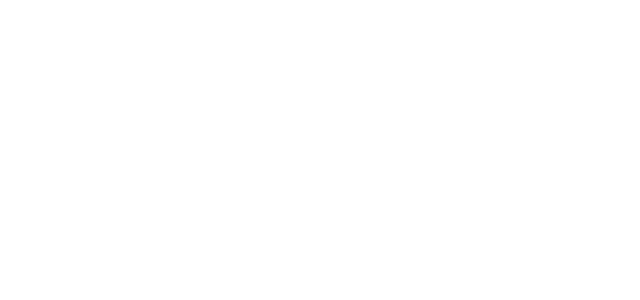
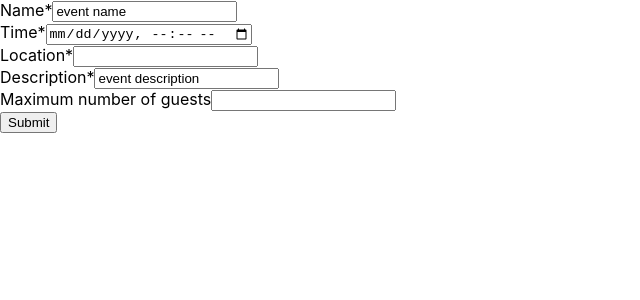
Before and after one commit to MarkGN/dance-pair, a React (Create React App) app: page /new in a window 1280 px wide. Before the commit this address had no page. Shown: the top 300 px of the page, without its empty margins (0-640 px from the left). Built offline with nearby package versions, Linux system fonts and the light colour scheme; the HTML template or start-up script is replaced by a standard one.

Commit message:
create and view events

```diff
--- a/src/App.js
+++ b/src/App.js
@@ -4,14 +4,15 @@ import { lazy } from 'react'; // and Suspense
 import { Route, BrowserRouter as Router, Routes } from "react-router-dom";
 import HomePage from "./HomePage";
 
-const EventDetailsPage = lazy(() => import('./EventDetailsPage.jsx'));
+const Event = lazy(() => import('./Event.jsx'));
+const NewEvent = lazy(() => import('./NewEvent.jsx'));
 
 export default function App() {
   return (
     <Router>
       <Routes>
-        {/* <Route path="/new" element={<NewEventPage />}/> */}
-        <Route path="/event/:eventId" element={({ match }) => <EventDetailsPage eventId={match.params.eventId} />}/>
+        <Route path="/new" element={<NewEvent />}/>
+        <Route path="/event/:id" element={<Event />}/>
         <Route exact path="/" element={<HomePage />}/>
       </Routes>
     </Router>
--- /dev/null
+++ b/src/Event.jsx
@@ -0,0 +1,51 @@
+import axios from 'axios';
+// import { Formik, Form, Field } from 'formik';
+import React, { useState, useEffect } from "react";
+import { useParams } from "react-router-dom";
+// import * as Yup from 'yup';
+
+// const validationSchema = Yup.object().shape({
+//   name: Yup.string().required('Required'),
+//   description: Yup.string().required('Required'),
+// });
+
+/*
+* name
+* time
+* location
+* description
+* ?endTime
+* ?maxGuests
+*/
+
+export default function Event() {
+  const [eventData, setEventData] = useState(null);
+  const { id } = useParams();
+
+  useEffect(() => {
+    async function fetchEventData() {
+      try {
+        const url = "https://us-central1-dance-pair-server-42dc0.cloudfunctions.net/event";
+        console.log(id);
+        const response = await axios.post(url, {"id":id});
+        console.log(response, response.data)
+        setEventData(response.data);
+      } catch (err) {
+        setEventData({name: "Oh no! Error encountered: " + err, location: "The universe!", time: "For all eternity!", description: "Is doomed!"})
+      }
+    }
+    fetchEventData();
+  }, []);
+
+  return (
+    <div>
+      <p>Event page</p>
+      <p>{eventData ? String(eventData.name) : "Loading..."}</p>
+      <p>{eventData ? String(eventData.location) : "Loading..."}</p>
+      <p>{eventData ? String(eventData.time) : "Loading..."}</p>
+      <p>{eventData ? String(eventData.description) : "Loading..."}</p>
+    </div>
+  );
+}
+
+// TODO add registration form
--- a/src/EventDetailsPage.jsx
+++ /dev/null
@@ -1,50 +0,0 @@
-import React from 'react';
-import { Formik, Form, Field } from 'formik';
-import * as Yup from 'yup';
-import axios from 'axios';
-
-const validationSchema = Yup.object().shape({
-  name: Yup.string().required('Required'),
-  description: Yup.string().required('Required'),
-});
-
-const initialValues = {
-  name: '',
-  description: '',
-};
-
-export default function EventDetailsPage() {
-  const handleSubmit = (values, actions) => {
-    axios.post('/events', values)
-      .then(() => {
-        actions.resetForm();
-      })
-      .catch(error => {
-        console.log(error);
-      });
-  };
-
-  return (
-    <Formik
-      initialValues={initialValues}
-      validationSchema={validationSchema}
-      onSubmit={handleSubmit}
-    >
-      {({ errors, touched }) => (
-        <Form>
-          <div>
-            <label htmlFor="name">Name</label>
-            <Field name="name" type="text" />
-            {errors.name && touched.name && <div>{errors.name}</div>}
-          </div>
-          <div>
-            <label htmlFor="description">Description</label>
-            <Field name="description" type="text" />
-            {errors.description && touched.description && <div>{errors.description}</div>}
-          </div>
-          <button type="submit">Submit</button>
-        </Form>
-      )}
-    </Formik>
-  );
-};
--- a/src/HomePage.jsx
+++ b/src/HomePage.jsx
@@ -1,4 +1,4 @@
-import axios from "axios";
+// import axios from "axios";
 import React, { useState, useEffect } from "react";
 
 export default function HomePage() {
@@ -6,9 +6,10 @@ export default function HomePage() {
 
   useEffect(() => {
     async function fetchHelloData() {
-      const url = "https://us-central1-dance-pair-server-42dc0.cloudfunctions.net/helloWorld";
-      const response = await axios.get(url);
-      setHelloData(response.data);
+      // const url = "https://us-central1-dance-pair-server-42dc0.cloudfunctions.net/helloWorld";
+      // const response = await axios.get(url);
+      // setHelloData(response.data);
+      setHelloData("placeholder")
     }
 
     fetchHelloData();
--- /dev/null
+++ b/src/NewEvent.jsx
@@ -0,0 +1,90 @@
+import React from 'react';
+import { Formik, Form, Field } from 'formik';
+import * as Yup from 'yup';
+import axios from 'axios';
+
+const validationSchema = Yup.object().shape({
+  name: Yup.string().required('Required'),
+  description: Yup.string().required('Required'),
+});
+
+const initialValues = {
+  name: "event name",
+  description: "event description",
+};
+
+/*
+* name
+* time
+* location
+* description
+* ?endTime
+* ?maxGuests
+*/
+
+// function MyField(name, args) {
+//   return <div>
+//     <label htmlFor={name}>{args.name || "Name*"}</label>
+//     <Field name={name} type={args.type || "text"} />
+//   {errors.name && touched.name && <div>{errors.name}</div>}
+// </div>
+// }
+
+export default function NewEvent() {
+  const url = "https://us-central1-dance-pair-server-42dc0.cloudfunctions.net/new";
+  const handleSubmit = (values, actions) => {
+    console.log(values);
+    const res = axios.post(url, values)
+      .then(() => {
+        console.log(res);
+        actions.resetForm();
+      })
+      .catch(error => {
+        console.log(error);
+      });
+  };
+
+  return (
+    <Formik
+      initialValues={initialValues}
+      validationSchema={validationSchema}
+      onSubmit={handleSubmit}
+    >
+      {({ errors, touched }) => (
+        <Form>
+        <div>
+          <label htmlFor="name">Name*</label>
+          <Field name="name" type="text" />
+          {errors.name && touched.name && <div>{errors.name}</div>}
+        </div>
+          <div>
+            <label htmlFor="time">Time*</label>
+            <Field name="time" type="datetime-local" />
+            {errors.time && touched.time && <div>{errors.time}</div>}
+          </div>
+          <div>
+            <label htmlFor="location">Location*</label>
+            <Field name="location" type="text" />
+            {errors.location && touched.location && <div>{errors.location}</div>}
+          </div>
+          <div>
+            <label htmlFor="description">Description*</label>
+            <Field name="description" type="text" />
+            {errors.description && touched.description && <div>{errors.description}</div>}
+          </div>
+          {/* <div>
+            <label htmlFor="endTime">End time</label>
+            <Field name="endTime" type="datetime-local" />
+            {errors.endTime && touched.endTime && <div>{errors.endTime}</div>}
+          </div> */}
+          <div>
+            <label htmlFor="maxGuests">Maximum number of guests</label>
+            <Field name="maxGuests" type="number" />
+            {errors.maxGuests && touched.maxGuests && <div>{errors.maxGuests}</div>}
+          </div>
+          <button type="submit">Submit</button>
+        </Form>
+      )}
+    </Formik>
+  );
+};
```
